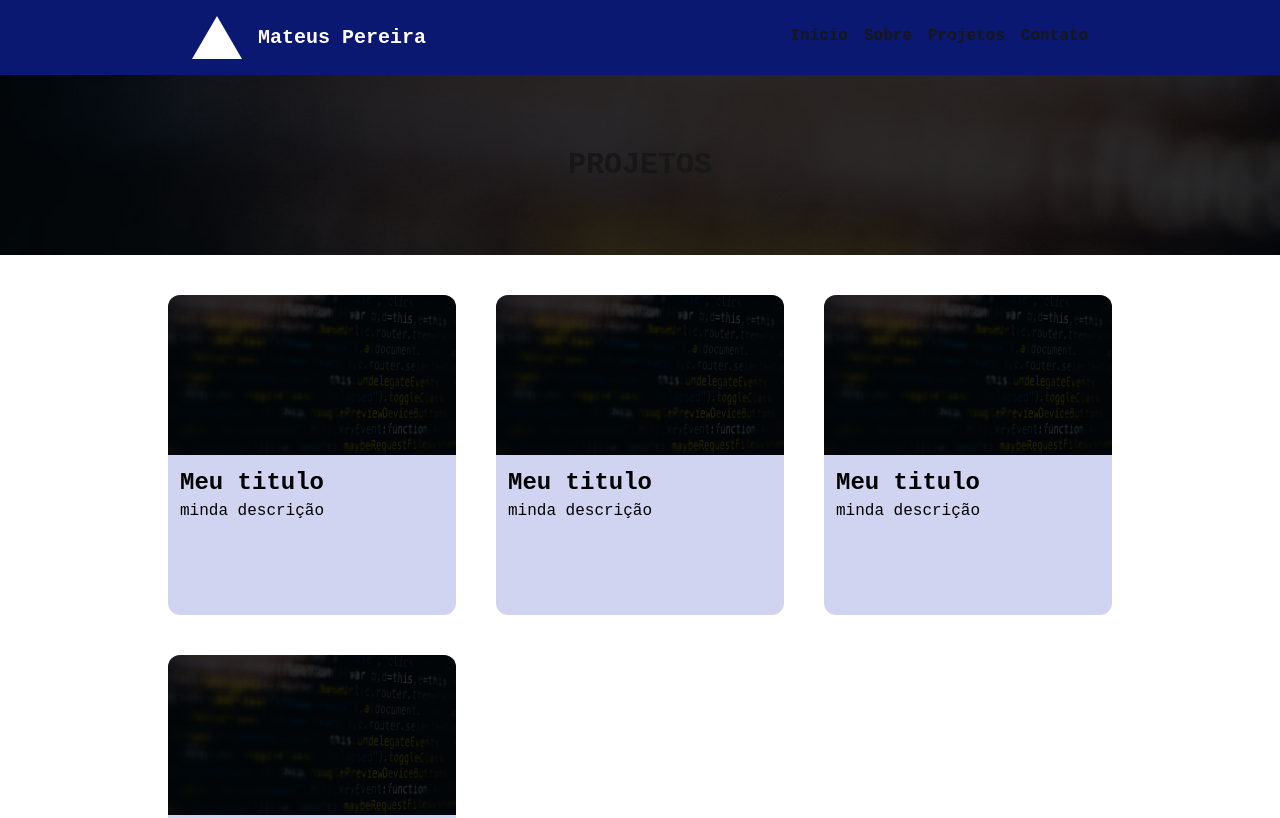
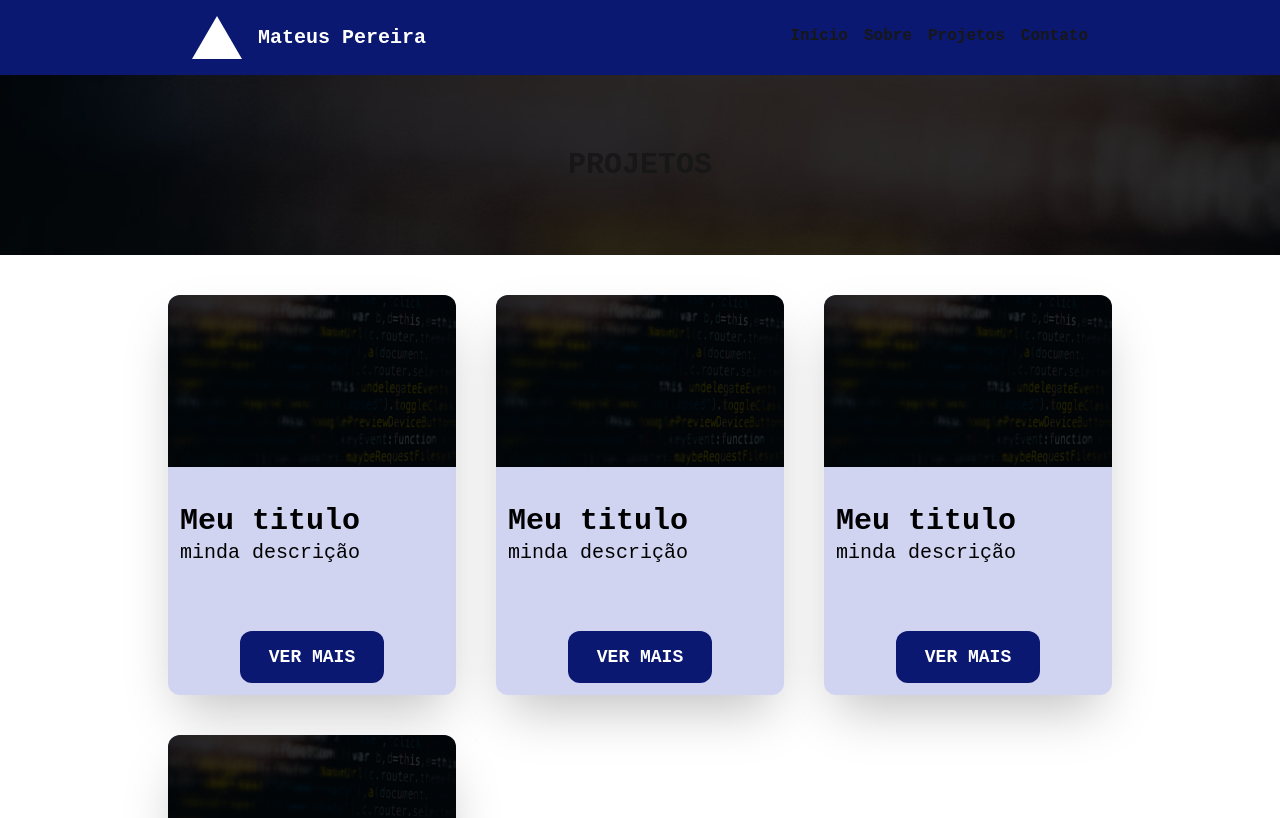
Before and after one commit to MateusPereira1/portfolio-pessoal-interativo, a Next.js app: page /projects in a window 1280 px wide. Shown: the top 818 px of the page. Built offline with nearby package versions, Linux system fonts and the light colour scheme.

Commit message:
:pencil: style: updanting project card style

```diff
--- a/components/cardProject/cardProject.jsx
+++ b/components/cardProject/cardProject.jsx
@@ -9,26 +9,30 @@ export default function CardProject(props) {
     // desc = descrição da imagem
 
     return (
-        <div className="w-full gap-6 h-80 bgGray rounded-xl ">
+        <div className="w-full gap-6 h-100 bgGray  rounded-xl shadow-2xl  justify-center  pb-3 flex flex-col  ">
 
-            <div className="w-full h-1/2 relative rounded-t-xl overflow-hidden">
+            <div className="w-full h-[180px] relative rounded-t-xl overflow-hidden">
                 <Image
                     src={props.src}
                     alt={props.title}
                     fill
-                    style={{ objectFit: "cover", objectPosition: "center" }}
+                    style={{ objectFit: "cover", objectPosition: "top" }}
                 />
             </div>
 
 
-            <div className="w-full h-1/2 p-3 ">
+            <div className="w-full h-[120px] p-3 ">
 
 
-                <h1 className="text-black font-bold text-2xl">{props.title}</h1>
+                <h1 className="text-black font-bold text-3xl">{props.title}</h1>
 
-                <p className="text-black text-l font-normal">{props.desc}</p>
+                <p className="text-black text-xl font-normal">{props.desc}</p>
 
             </div>
+
+            <a href={props.link} target="_blank" className="bgBlue hover:cursor-pointer text-white text-lg w-1/2 text-center mx-auto rounded-xl uppercase font-bold py-3 hover:w-2/3 transition-all"> Ver Mais</a>
+
+
         </div>
     )
 
```
